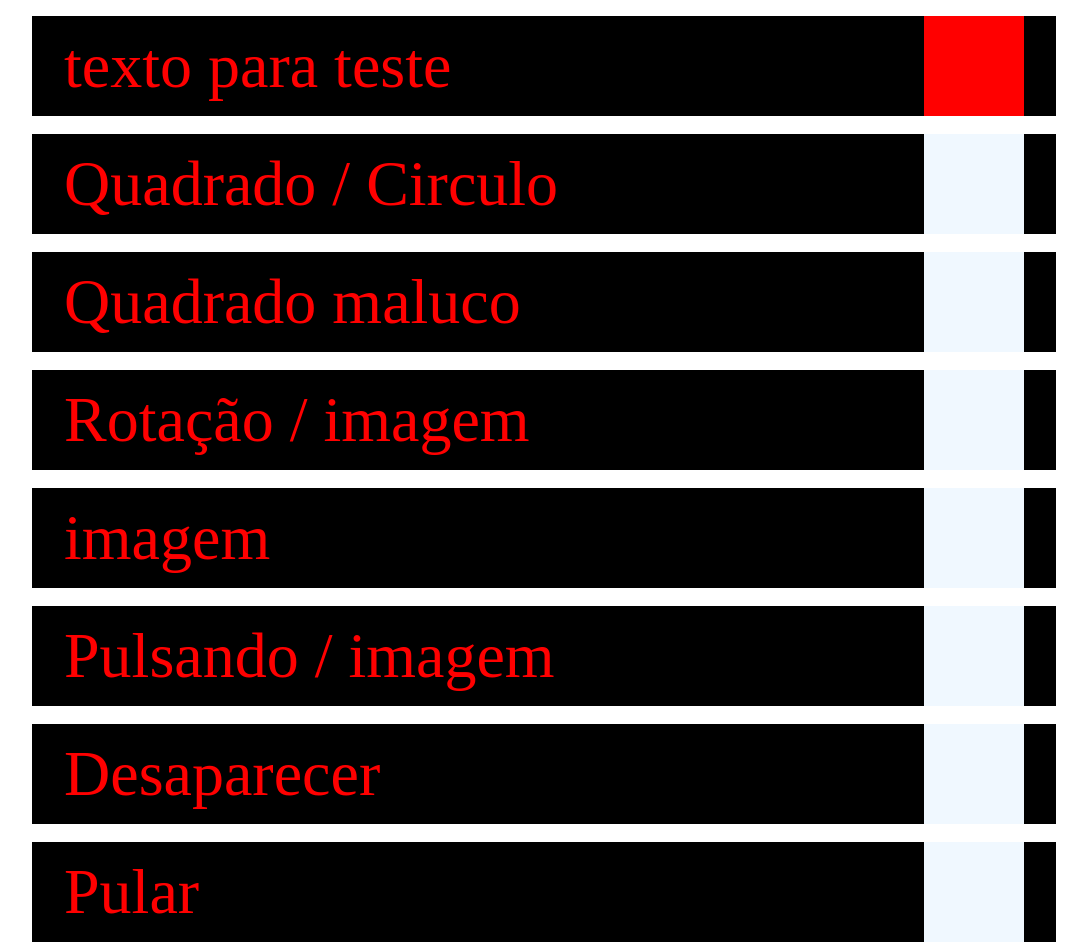
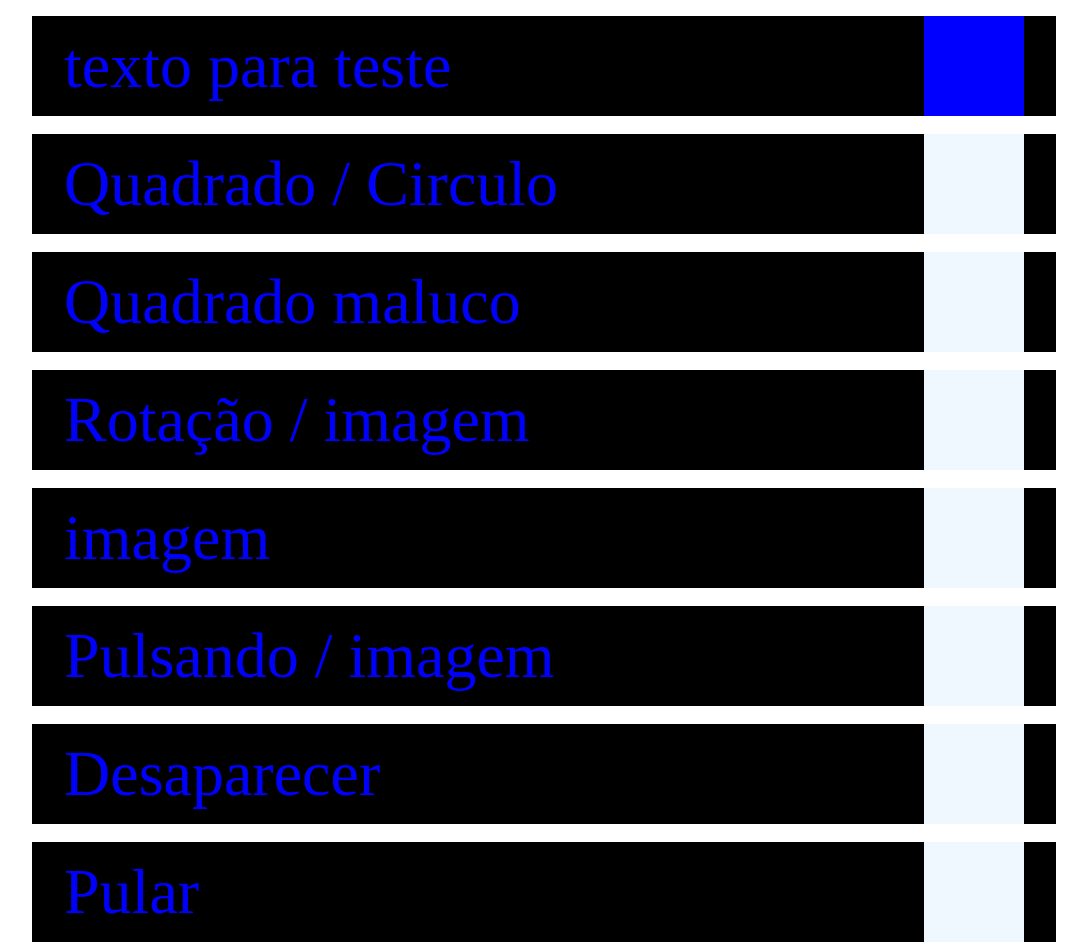
Before and after one commit to triz27111/aula2, a plain HTML site: page index.html in a window 1280 px wide. Both pictures are taken after a click on the element 1070 px from the left and 66 px from the top of the page. Shown: the whole page, without its empty margins (96-1183 px from the left). Drawn offline with Linux system fonts and the light colour scheme.

Commit message:
Update style.css

```diff
--- a/style.css
+++ b/style.css
@@ -21,7 +21,7 @@
     padding-inline: 32px;
 }
 .texto{
-    color: red;
+    color: blue;
     font-size: 64px;
 }
 .forma{
@@ -32,7 +32,7 @@
     transition: 2s;
 }
 .vermelho{
-    background-color: red;
+    background-color: blue;
 }
 .circulo{
     border-radius: 50%;
@@ -54,7 +54,7 @@
 }
 .pulsando{
     animation:pulse 1s ease-in-out infinite;
-    background-color: red;
+    background-color: blue;
 }
 @keyframes pulse{
     0%, 100%{
```
